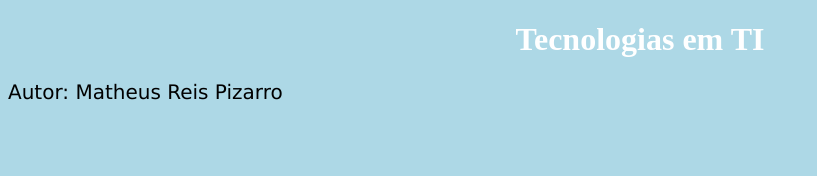
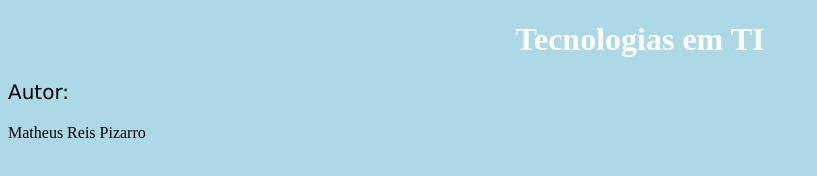
Before and after one commit to matpizarro/TecnologiasTI, a plain HTML site: page Index.html in a window 1280 px wide. Shown: the whole page, without its empty margins (0-817 px from the left). Drawn offline with Linux system fonts and the light colour scheme.

Commit message:
Update Index.html

```diff
--- a/Index.html
+++ b/Index.html
@@ -20,7 +20,7 @@
 	<body>
 
 		<h1>Tecnologias em TI</h1>
-		<p>Autor: Matheus Reis Pizarro
+		<p>Autor:</p>Matheus Reis Pizarro
 
 	</body>
 </html>
```
